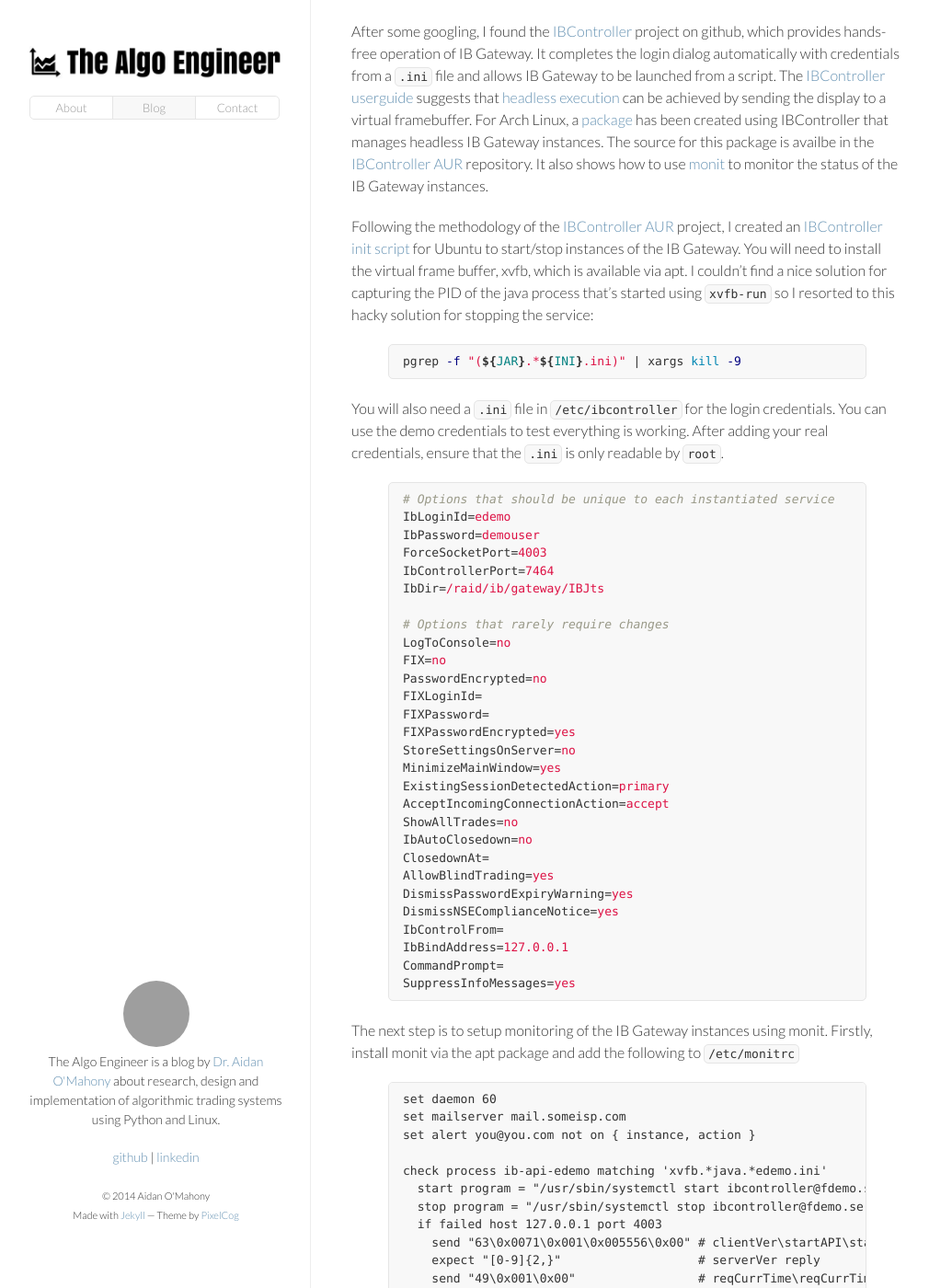
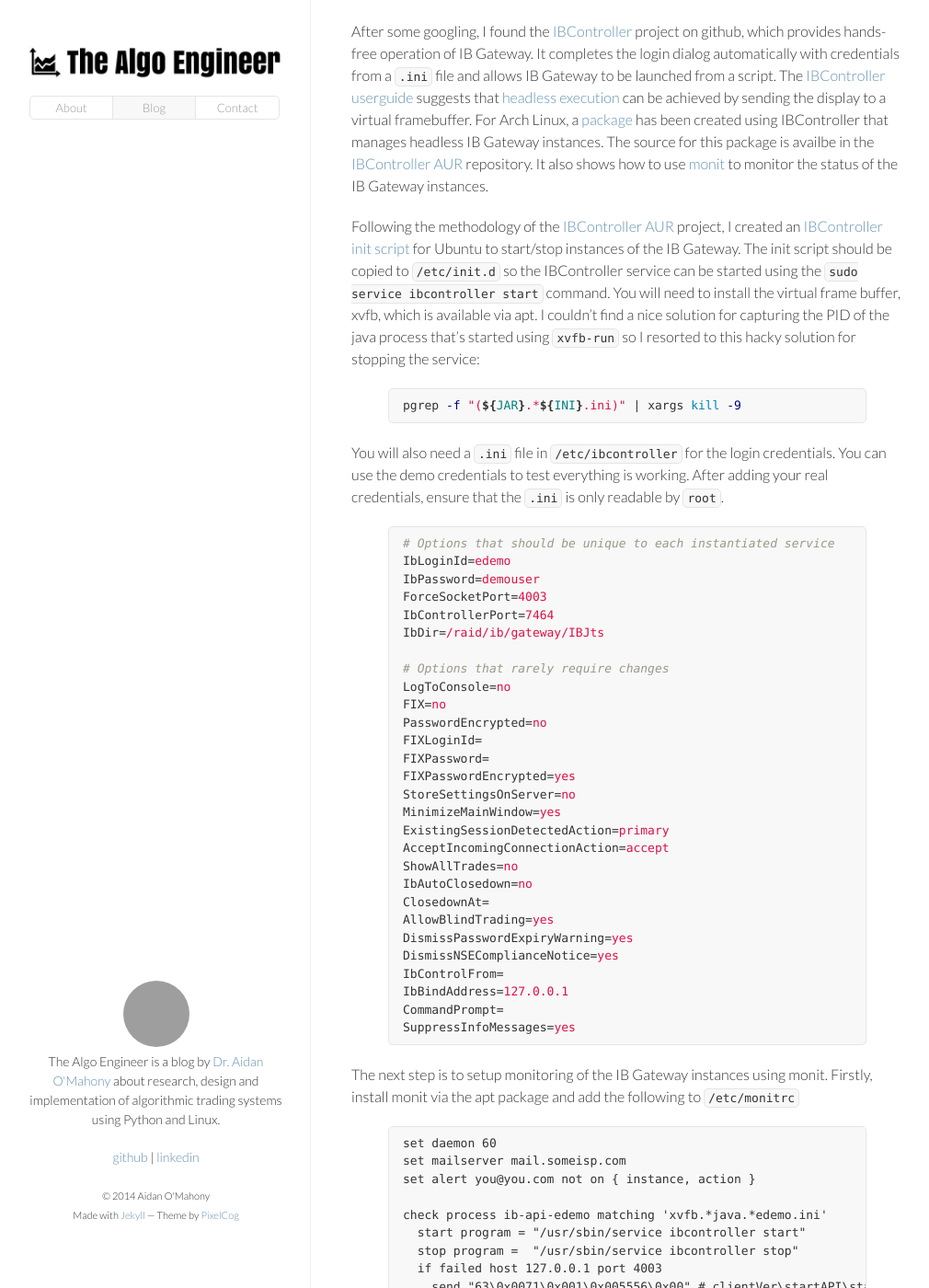
Before and after one commit to aidoom/aidoom.github.io, a Jekyll site: the page built from _posts/2014-07-10-ib-headless.md, in a window 1280 px wide and 1400 px high, scrolled down 306 px. Shown: the whole window at 92% size, without its empty margins (133-1143 px from the left). Built offline with Jekyll 4.4.1, drawn with Linux system fonts in a browser that asks for light colours; comment, search, counter and statistics services are not loaded; some of the changed text lies outside the part shown; grey boxes are pictures that could not be loaded.

Commit message:
fix monitrc script as per Disqus comments

```diff
--- a/_posts/2014-07-10-ib-headless.md
+++ b/_posts/2014-07-10-ib-headless.md
@@ -10,7 +10,7 @@
 
 After some googling, I found the [IBController](https://github.com/ib-controller/ib-controller) project on github, which provides hands-free operation of IB Gateway. It completes the login dialog automatically with credentials from a `.ini` file and allows IB Gateway to be launched from a script. The [IBController userguide](https://github.com/ib-controller/ib-controller/blob/master/userguide.md) suggests that [headless execution](https://github.com/ib-controller/ib-controller/blob/master/userguide.md#headless-execution-unix) can be achieved by sending the display to a virtual framebuffer. For Arch Linux, a [package](https://aur.archlinux.org/packages/ib-controller/) has been created using IBController that manages headless IB Gateway instances. The source for this package is availbe in the [IBController AUR](https://github.com/benalexau/ibcontroller-aur) repository. It also shows how to use [monit](http://mmonit.com/) to monitor the status of the IB Gateway instances.
 
-Following the methodology of the [IBController AUR](https://github.com/benalexau/ibcontroller-aur) project, I created an [IBController init script](https://gist.github.com/aidoom/72972af41470eebca743) for Ubuntu to start/stop instances of the IB Gateway. You will need to install the virtual frame buffer, xvfb, which is available via apt. I couldn't find a nice solution for capturing the PID of the java process that's started using `xvfb-run` so I resorted to this hacky solution for stopping the service:
+Following the methodology of the [IBController AUR](https://github.com/benalexau/ibcontroller-aur) project, I created an [IBController init script](https://gist.github.com/aidoom/72972af41470eebca743) for Ubuntu to start/stop instances of the IB Gateway. The init script should be copied to `/etc/init.d` so the IBController service can be started using the `sudo service ibcontroller start` command. You will need to install the virtual frame buffer, xvfb, which is available via apt. I couldn't find a nice solution for capturing the PID of the java process that's started using `xvfb-run` so I resorted to this hacky solution for stopping the service:
 {% highlight bash %}
 pgrep -f "(${JAR}.*${INI}.ini)" | xargs kill -9
 {% endhighlight %}
@@ -55,8 +55,8 @@
 set alert you@you.com not on { instance, action }
 
 check process ib-api-edemo matching 'xvfb.*java.*edemo.ini'
-  start program = "/usr/sbin/systemctl start ibcontroller@fdemo.service"
-  stop program = "/usr/sbin/systemctl stop ibcontroller@fdemo.service"
+  start program = "/usr/sbin/service ibcontroller start"
+  stop program =  "/usr/sbin/service ibcontroller stop"
   if failed host 127.0.0.1 port 4003
     send "63\0x0071\0x001\0x005556\0x00" # clientVer\startAPI\startApiVer\5556
     expect "[0-9]{2,}"                   # serverVer reply
```
